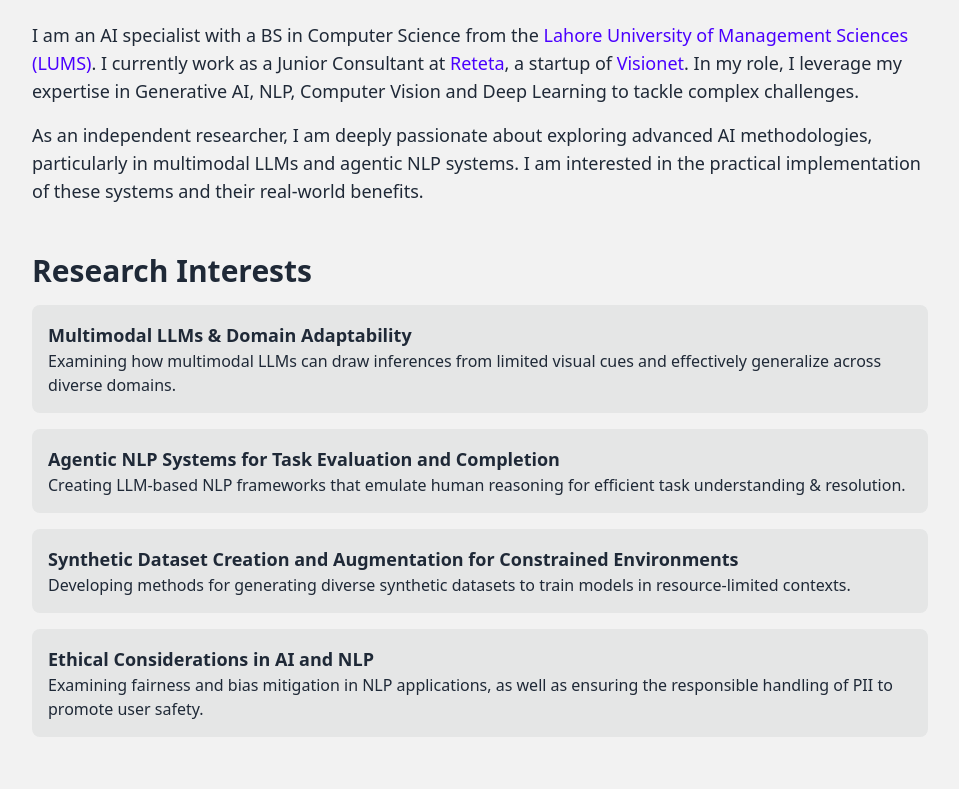
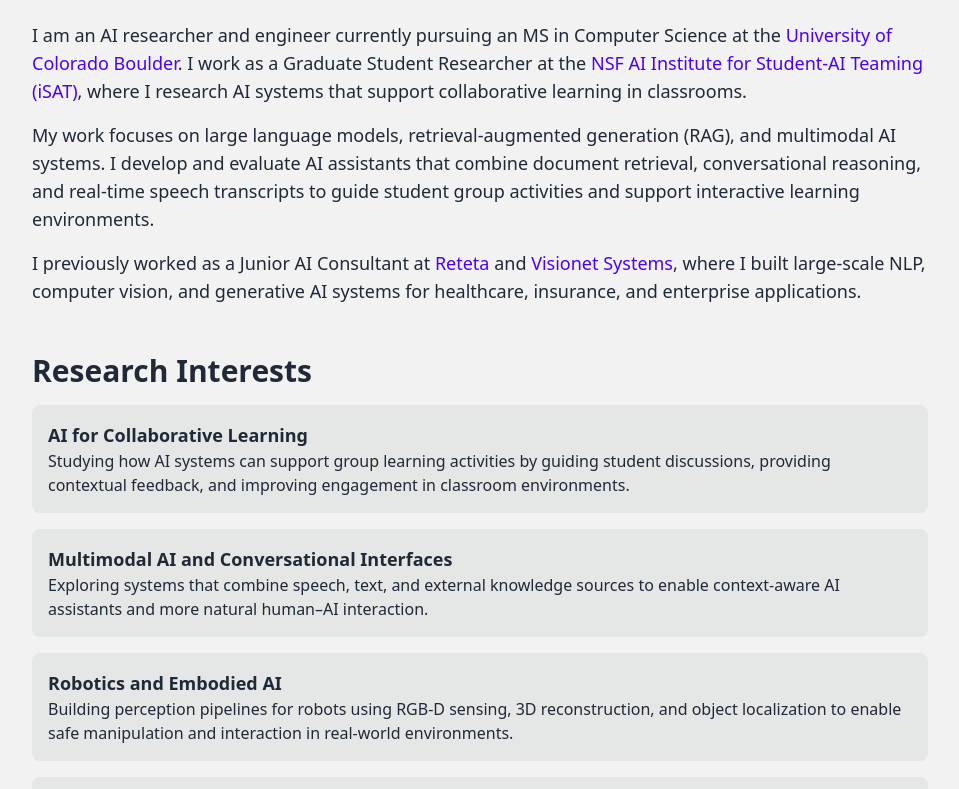
Before and after one commit to umair140404/profile, a React (Create React App) app: page / in a window 1280 px wide. Shown: the part 467-1256 px from the top of the page, without its empty margins (160-1119 px from the left). Built offline with nearby package versions, Linux system fonts and the light colour scheme.

Commit message:
profile updated

```diff
--- a/src/components/PublicationItem.js
+++ b/src/components/PublicationItem.js
@@ -5,11 +5,11 @@
     <div className="bg-base-300 rounded-lg p-4">
       <h2 className="text-xl font-bold">{name}</h2>
       <p className="italic">{status}</p>
-      <p>
-        Authors: <strong>Umair Yousaf</strong>, {authors}
-      </p>
+      {/* <p>
+        Authors: <strong>Umair Yousaf</strong>{authors}
+      </p> */}
       <p className="my-4 italic">
-        <strong>Abstract: </strong>
+        <strong>Details: </strong>
         {abstract}
       </p>
 
--- a/src/components/PublicationList.js
+++ b/src/components/PublicationList.js
@@ -3,7 +3,7 @@
 
 const PublicationList = ({ publications }) => {
   return (
-    <div>
+    <div className="space-y-4">
       {publications.map((pub, index) => (
         <PublicationItem key={index} {...pub} />
       ))}
--- a/src/data/about.js
+++ b/src/data/about.js
@@ -1,16 +1,39 @@
 const about = (
   <div>
     <p>
-      I am an AI specialist with a BS in Computer Science from the{" "}
+      I am an AI researcher and engineer currently pursuing an MS in Computer
+      Science at the{" "}
       <a
         className="link link-primary link-hover"
-        href={"https://lums.edu.pk"}
+        href={"https://www.colorado.edu"}
         target="_blank"
         rel="noopener noreferrer"
       >
-        Lahore University of Management Sciences (LUMS)
+        University of Colorado Boulder
       </a>
-      . I currently work as a Junior Consultant at{" "}
+      . I work as a Graduate Student Researcher at the{" "}
+      <a
+        className="link link-primary link-hover"
+        href={"https://www.colorado.edu/research/ai-institute/"}
+        target="_blank"
+        rel="noopener noreferrer"
+      >
+        NSF AI Institute for Student-AI Teaming (iSAT)
+      </a>
+      , where I research AI systems that support collaborative learning in
+      classrooms.
+    </p>
+
+    <p className="mt-4">
+      My work focuses on large language models, retrieval-augmented generation
+      (RAG), and multimodal AI systems. I develop and evaluate AI assistants
+      that combine document retrieval, conversational reasoning, and real-time
+      speech transcripts to guide student group activities and support
+      interactive learning environments.
+    </p>
+
+    <p className="mt-4">
+      I previously worked as a Junior AI Consultant at{" "}
       <a
         className="link link-primary link-hover"
         href={"https://reteta.com"}
@@ -18,24 +41,18 @@
         rel="noopener noreferrer"
       >
         Reteta
-      </a>
-      , a startup of{" "}
+      </a>{" "}
+      and{" "}
       <a
         className="link link-primary link-hover"
         href={"https://www.visionet.com"}
         target="_blank"
         rel="noopener noreferrer"
       >
-        Visionet
+        Visionet Systems
       </a>
-      . In my role, I leverage my expertise in Generative AI, NLP, Computer
-      Vision and Deep Learning to tackle complex challenges.
-    </p>
-    <p className="mt-4">
-      As an independent researcher, I am deeply passionate about exploring
-      advanced AI methodologies, particularly in multimodal LLMs and agentic NLP
-      systems. I am interested in the practical implementation of these systems
-      and their real-world benefits.
+      , where I built large-scale NLP, computer vision, and generative AI
+      systems for healthcare, insurance, and enterprise applications.
     </p>
   </div>
 );
--- a/src/data/education.js
+++ b/src/data/education.js
@@ -6,7 +6,7 @@
     startDate: "2025",
     endDate: "Ongoing",
     description:
-      "",
+      "Courses taken: Intro to Robotics, Transformers for Robotics, Neuro-Symbolic NLP, Distributed Systems, Linear Programming",
   },
   {
     title: "Bachelor of Science - Computer Science",
--- a/src/data/experience.js
+++ b/src/data/experience.js
@@ -1,5 +1,20 @@
 const experience = [
   { year: "Present" },
+  {
+    year: "Feb. 2026",
+    title: "Graduate Student Researcher",
+    company: "NSF AI Institute for Student-AI Teaming (iSAT)",
+    href: "https://www.colorado.edu/research/ai-institute/",
+    location: "Boulder, Colorado, USA",
+    locationType: "On-site",
+    description: [
+      "Researching AI-assisted collaborative learning systems designed to support student group activities in classroom environments.",
+      "Developing and evaluating retrieval-augmented generation (RAG) pipelines including document chunking, embedding generation, and vector database indexing.",
+      "Investigating retrieval strategies such as semantic search, hybrid retrieval, and MMR along with reranking techniques to improve response relevance and grounding.",
+      "Integrating large language models with real-time speech transcripts generated via Whisper to enable context-aware AI interaction during student collaboration.",
+      "Conducting experimental evaluation and iterative improvement of AI assistants intended for real-world educational deployment.",
+    ],
+  },
   {
     year: "Nov. 2024 - Jul. 2025",
     title: "Junior Consultant - AI",
--- a/src/data/interests.js
+++ b/src/data/interests.js
@@ -1,41 +1,38 @@
 const interests = [
   <div>
-    <h1 className="text-lg font-semibold">
-      Multimodal LLMs & Domain Adaptability
-    </h1>
+    <h1 className="text-lg font-semibold">AI for Collaborative Learning</h1>
     <p>
-      Examining how multimodal LLMs can draw inferences from limited visual cues
-      and effectively generalize across diverse domains.
+      Studying how AI systems can support group learning activities by guiding
+      student discussions, providing contextual feedback, and improving
+      engagement in classroom environments.
     </p>
   </div>,
 
   <div>
     <h1 className="text-lg font-semibold">
-      Agentic NLP Systems for Task Evaluation and Completion
+      Multimodal AI and Conversational Interfaces
     </h1>
     <p>
-      Creating LLM-based NLP frameworks that emulate human reasoning for
-      efficient task understanding & resolution.
+      Exploring systems that combine speech, text, and external knowledge
+      sources to enable context-aware AI assistants and more natural human–AI
+      interaction.
     </p>
   </div>,
 
   <div>
-    <h1 className="text-lg font-semibold">
-      Synthetic Dataset Creation and Augmentation for Constrained Environments
-    </h1>
+    <h1 className="text-lg font-semibold">Robotics and Embodied AI</h1>
     <p>
-      Developing methods for generating diverse synthetic datasets to train
-      models in resource-limited contexts.
+      Building perception pipelines for robots using RGB-D sensing, 3D
+      reconstruction, and object localization to enable safe manipulation and
+      interaction in real-world environments.
     </p>
   </div>,
 
   <div>
-    <h1 className="text-lg font-semibold">
-      Ethical Considerations in AI and NLP
-    </h1>
+    <h1 className="text-lg font-semibold">Evaluation of LLM-Based Systems</h1>
     <p>
-      Examining fairness and bias mitigation in NLP applications, as well as
-      ensuring the responsible handling of PII to promote user safety.
+      Developing experimental methodologies and benchmarks to evaluate LLM
+      performance, reliability, and usefulness in real-world applications.
     </p>
   </div>,
 ];
--- a/src/data/publications.js
+++ b/src/data/publications.js
@@ -1,8 +1,15 @@
 const publications = [
+  {
+    name: "Real-Time Tabletop Perception Pipeline for Robotic Manipulation",
+    status: "Ongoing",
+    abstract: `Developed a real-time RGB-D perception pipeline for tabletop object detection and localization for robotic manipulation tasks. The system integrates volumetric fusion and ESDF computation using NVBlox to support collision-aware planning. Additional components include table-plane segmentation, robot geometry filtering, and DBSCAN-based clustering to identify manipulable objects from point cloud data. The pipeline enables robust scene understanding for downstream robotic planning and interaction.`,
+    links: [],
+  },
+
   {
     name: "LEGAL-UQA: A Low-Resource Urdu-English Dataset for Legal Question Answering",
     status: "Ongoing",
-    authors: "Faizan Faisal",
+    authors: ", Faizan Faisal",
     abstract: `We present LEGAL-UQA, the first Urdu legal question-answering dataset derived from Pakistan's constitution. This parallel English-Urdu dataset includes 619 question-answer pairs, each with corresponding legal article contexts, addressing the need for domain-specific NLP resources in low-resource languages. We describe the dataset creation process, including OCR extraction, manual refinement, and GPT-4-assisted translation and generation of QA pairs. Our experiments evaluate the latest generalist language and embedding models on LEGAL-UQA, with Claude-3.5-Sonnet achieving 99.19% human-evaluated accuracy. We fine-tune mt5-large-UQA-1.0, highlighting the challenges of adapting multilingual models to specialized domains. Additionally, we assess retrieval performance, finding OpenAI's text-embedding-3-large outperforms Mistral's mistral-embed. LEGAL-UQA bridges the gap between global NLP advancements and localized applications, particularly in constitutional law, and lays the foundation for improved legal information access in Pakistan.`,
     links: [
       { title: "Arxiv", link: "https://arxiv.org/abs/2410.13013" },
```
